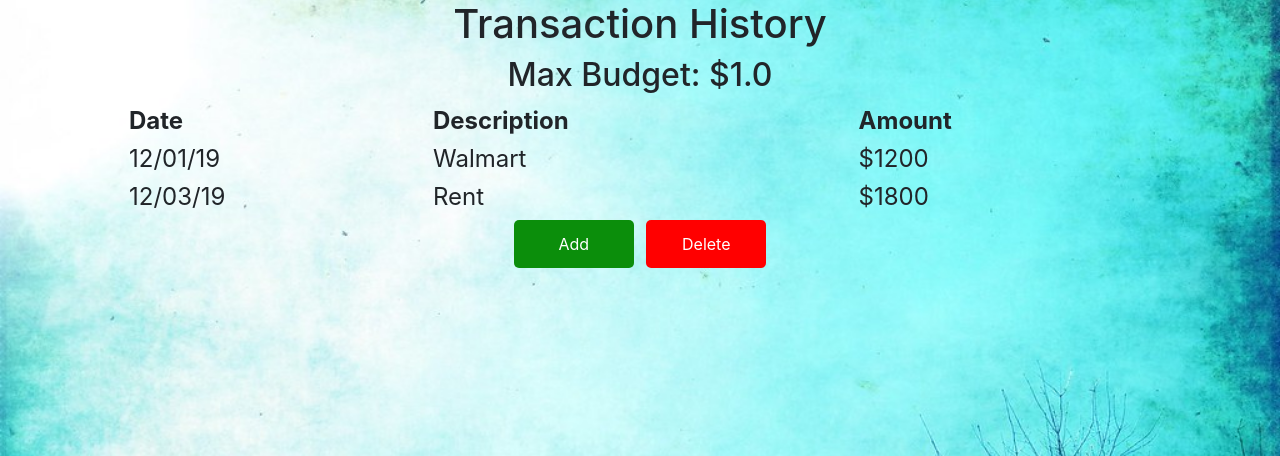
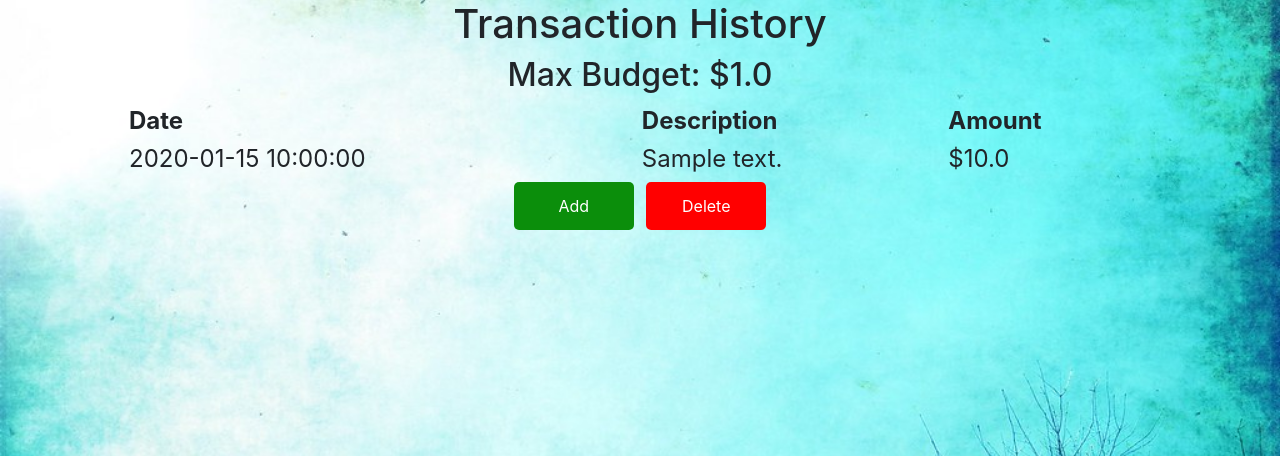
Before and after one commit to RC-OTOLI/Group12, a Flask app: page /TransactionHistory in a window 1280 px wide. Shown: the part 56-512 px from the top of the page. Run offline with Flask 2, Linux system fonts and the light colour scheme; a user stored in the database is signed in; tables that the repository leaves empty hold one stand-in row (values such as "Sample post"); some libraries are stand-ins or nearby versions.

Commit message:
Add files via upload

```diff
--- a/app/templates/TransactionHistory.html
+++ b/app/templates/TransactionHistory.html
@@ -110,21 +110,15 @@ Wallet - Transaction History
 
 		</tr>
 
+		{% for i in range(0,lbls|length) %}
 		<tr >
 
-			<td>12/01/19</td>
-			<td>Walmart</td>
-			<td>$1200</td>
+			<td>{{lbls[i]}}</td>
+			<td>{{description[i]}}</td>
+			<td>${{amts[i]}}</td>
 
 		</tr>
-		<tr >
-
-			<td>12/03/19</td>
-			<td>Rent</td>
-			<td>$1800</td>
-
-		</tr>
-
+		{%endfor%}
 
 	</table>
 	<a href="{{ url_for('add_trans') }}"><button class ="button button1"><span>Add  </span></button></a>
```
